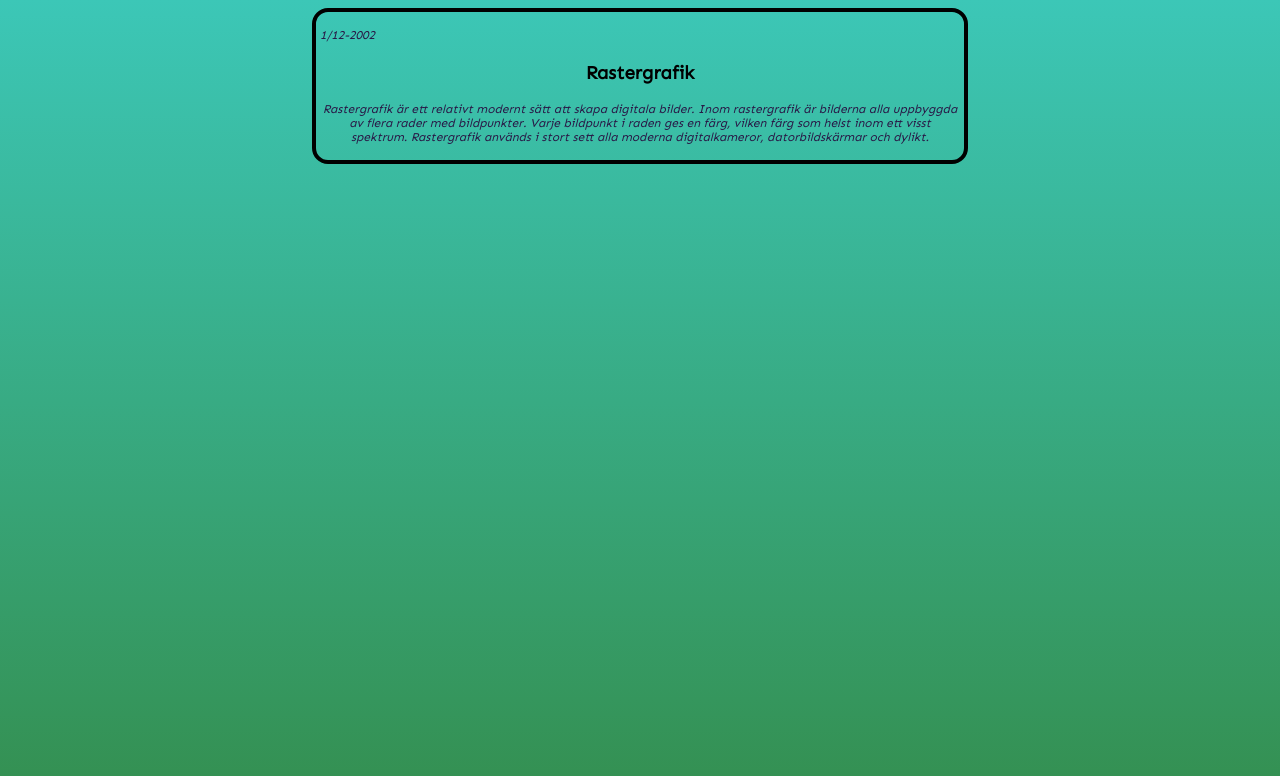
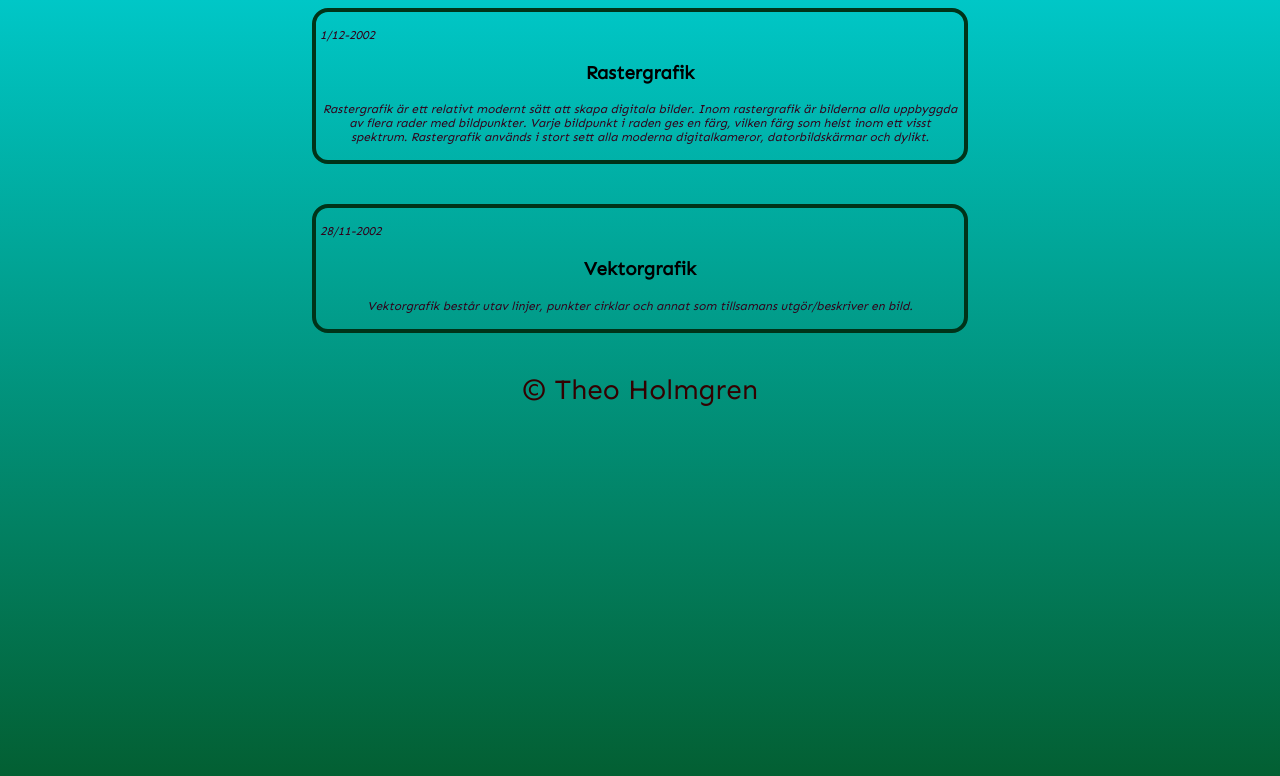
Before and after one commit to tbg-webbutveckling-te18/Theo-Smorgasbord, a plain HTML site: page Projects/6-Ett-Steg-I-Taget/Blogg/index.html in a window 1280 px wide. Drawn offline with Linux system fonts and the light colour scheme.

Commit message:
Worked a bit on the blog

```diff
--- a/Projects/6-Ett-Steg-I-Taget/Blogg/assets/css/main.css
+++ b/Projects/6-Ett-Steg-I-Taget/Blogg/assets/css/main.css
@@ -7,19 +7,20 @@ html {
 
 body {
     background: #348F50;  /* fallback for old browsers */
-    background: -webkit-linear-gradient(, #3cc7b7, #348F50);  /* Chrome 10-25, Safari 5.1-6 */
-    background: linear-gradient(to bottom, #3cc7b7, #348F50); /* W3C, IE 10+/ Edge, Firefox 16+, Chrome 26+, Opera 12+, Safari 7+ */
+    background: -webkit-linear-gradient(,#00c7c7, #035c2e);  /* Chrome 10-25, Safari 5.1-6 */
+    background: linear-gradient(to bottom, #00c7c7, #035c2e); /* W3C, IE 10+/ Edge, Firefox 16+, Chrome 26+, Opera 12+, Safari 7+ */
 
 
 }
 
 .article-container {
-    border: 4px solid black;
+    border: 4px solid #003319;
     border-radius: 16px;
 
     width: 50vw;
     margin: auto;
     padding: 4px;
+    margin-bottom: 40px;
 }
 
 h1 {
@@ -29,9 +30,28 @@ h1 {
 p {
     font-size: 12px;
     font-style: italic;
-    color: #291947;
+    color: #33001a;
+}
+#Easter-Egg {
+
 }
 
-#Bodytext {
+.Bodytext {
     text-align: center;
 }
+
+
+footer {
+    text-align: center;
+    font-size: 28px;
+    transition: .3s;
+    color: #330000;
+}
+
+footer:hover {
+    transform: scale(1.05);
+}
+
+a {
+    text-decoration: none;
+}
--- a/Projects/6-Ett-Steg-I-Taget/Blogg/index.html
+++ b/Projects/6-Ett-Steg-I-Taget/Blogg/index.html
@@ -12,16 +12,30 @@
 
   <section class="article-container">
      <article>
-     <p>1/12-2002</p>
+     <a href="http://mega.vk.se/uploads/familje/archive/bbarkiv/2002/021204/021204.html"><p id="Easter-Egg">1/12-2002</p></a>
 
        <h1>Rastergrafik</h1>
 
-       <p id="Bodytext">Rastergrafik är ett relativt modernt sätt att skapa digitala bilder. Inom rastergrafik är bilderna alla uppbyggda av flera rader med bildpunkter. Varje bildpunkt i raden ges en färg, vilken färg som helst inom ett visst spektrum. Rastergrafik används i stort sett alla moderna digitalkameror, datorbildskärmar och dylikt. </p>
+       <p class="Bodytext">Rastergrafik är ett relativt modernt sätt att skapa digitala bilder. Inom rastergrafik är bilderna alla uppbyggda av flera rader med bildpunkter. Varje bildpunkt i raden ges en färg, vilken färg som helst inom ett visst spektrum. Rastergrafik används i stort sett alla moderna digitalkameror, datorbildskärmar och dylikt. </p>
 
    </article>
 
   </section>
 
+  <section class="article-container">
+      <article>
+        <p>28/11-2002</p>
+
+         <h1>Vektorgrafik</h1>
+
+         <p class="Bodytext">Vektorgrafik består utav linjer, punkter cirklar och annat som tillsamans utgör/beskriver en bild.</p>
+
+
+      </article>
+  </section>
+
+
+  <a href="https://www.instagram.com/kalixtus002/?hl=sv"><footer>&copy; Theo Holmgren</footer></a>
 
 </body>
 </html>
```
